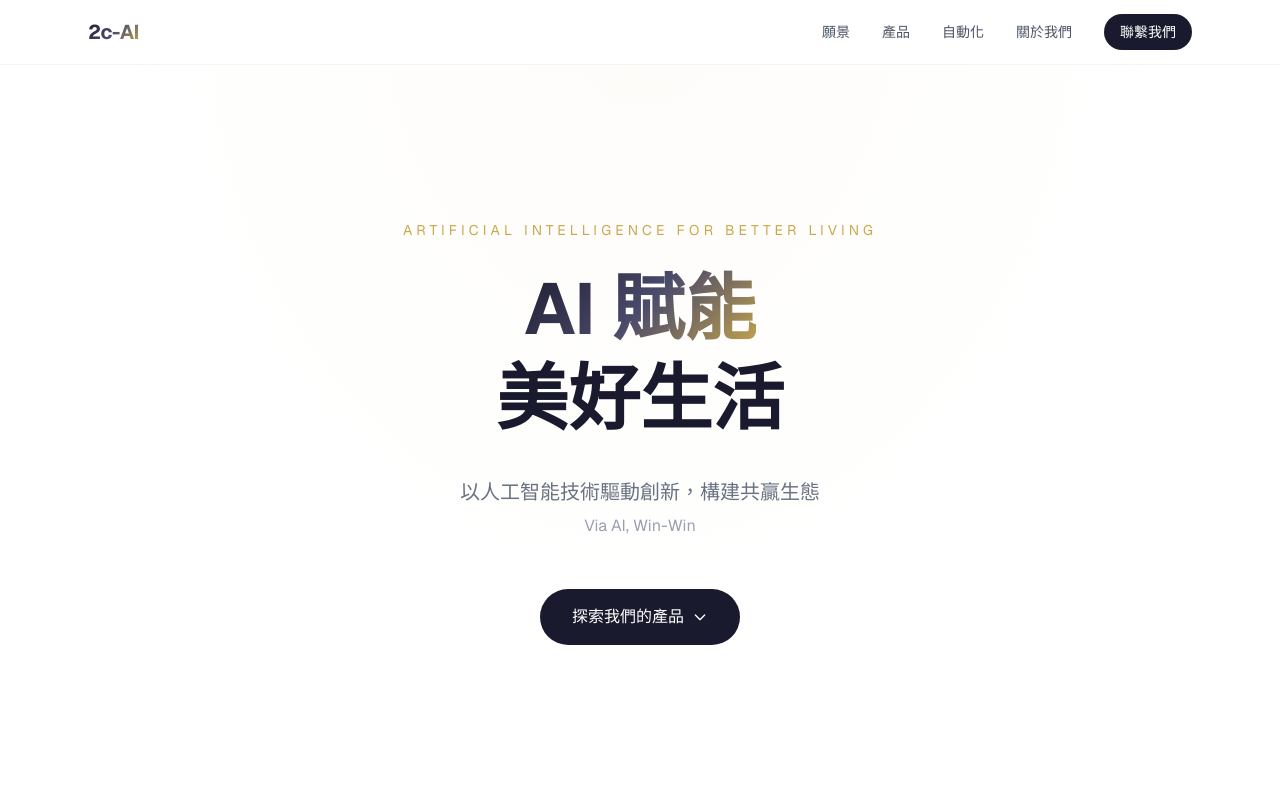
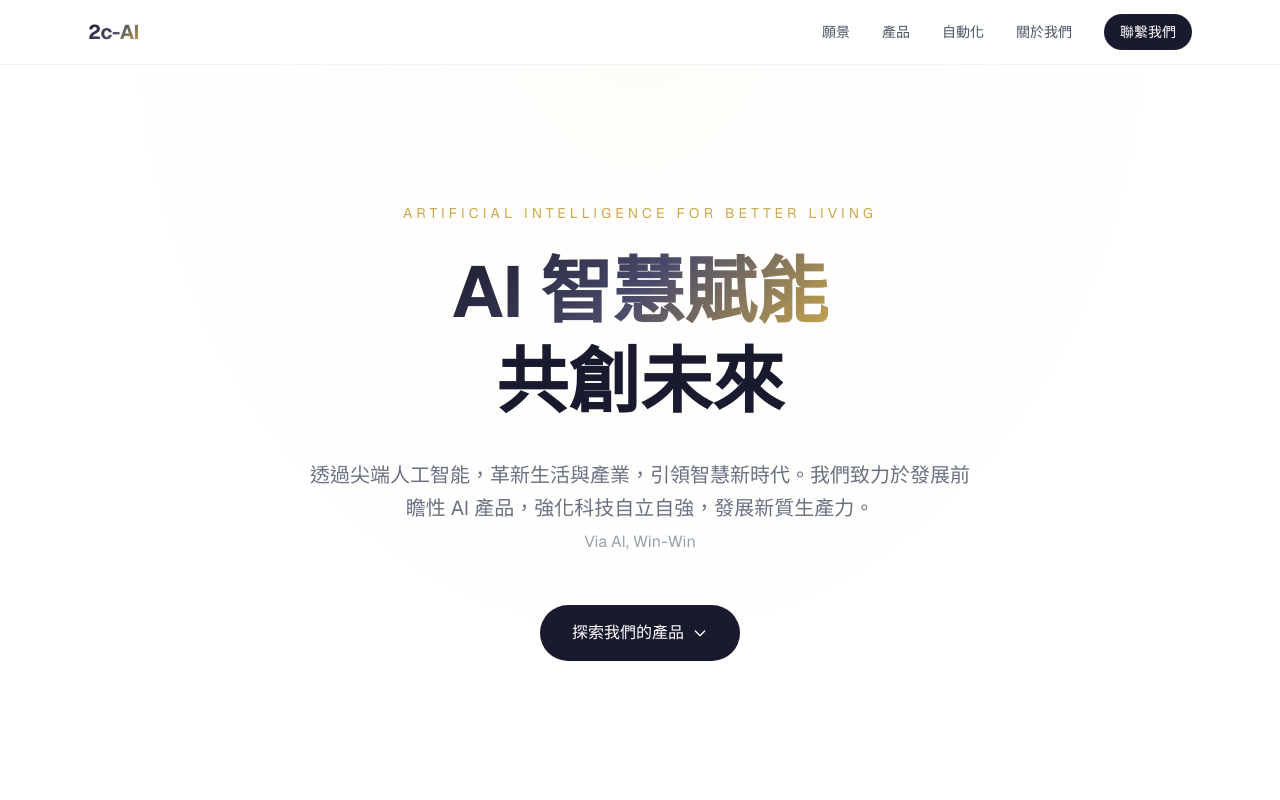
Before and after one commit to joanassum/2c-ai-web, a Next.js app: page / in a window 1280 px wide. Shown: the top 800 px of the page. Built offline with nearby package versions, Linux system fonts and the light colour scheme.

Commit message:
update website content

```diff
--- a/src/app/page.tsx
+++ b/src/app/page.tsx
@@ -41,12 +41,12 @@ function Hero() {
           Artificial Intelligence for Better Living
         </p>
         <h1 className="animate-fade-in-up-delay text-5xl md:text-7xl font-bold leading-tight mb-8">
-          <span className="gradient-text">AI 賦能</span>
+          <span className="gradient-text">AI 智慧賦能</span>
           <br />
-          <span className="text-[#1a1a2e]">美好生活</span>
+          <span className="text-[#1a1a2e]">共創未來</span>
         </h1>
         <p className="animate-fade-in-up-delay-2 text-lg md:text-xl text-gray-500 max-w-2xl mx-auto mb-12 leading-relaxed">
-          以人工智能技術驅動創新，構建共贏生態
+          透過尖端人工智能，革新生活與產業，引領智慧新時代。我們致力於發展前瞻性 AI 產品，強化科技自立自強，發展新質生產力。
           <br />
           <span className="text-gray-400 text-base">Via AI, Win-Win</span>
         </p>
@@ -227,15 +227,15 @@ function About() {
         <div className="grid md:grid-cols-3 gap-8 mt-16">
           <div className="text-center">
             <div className="text-3xl font-bold gradient-text mb-2">願景</div>
-            <p className="text-gray-500 text-sm">AI 賦能美好生活</p>
+            <p className="text-gray-500 text-sm">AI 賦能，共創美好生活。透過人工智能的創新應用，為全球用戶帶來更智慧、更高效、更人性化的生活體驗。</p>
           </div>
           <div className="text-center">
             <div className="text-3xl font-bold gradient-text mb-2">價值</div>
-            <p className="text-gray-500 text-sm">Via AI, Win-Win</p>
+            <p className="text-gray-500 text-sm">透過 AI 實現共贏。我們相信技術應該造福所有人，與合作夥伴、客戶和社會共同成長，創造可持續的價值。</p>
           </div>
           <div className="text-center">
             <div className="text-3xl font-bold gradient-text mb-2">使命</div>
-            <p className="text-gray-500 text-sm">科技自立自強 · 新質生產力</p>
+            <p className="text-gray-500 text-sm">發展 AI 產品，強化科技自立自強，發展新質生產力。聚焦人工智能等重點領域，為國家科技創新貢獻力量。</p>
           </div>
         </div>
       </div>
```
